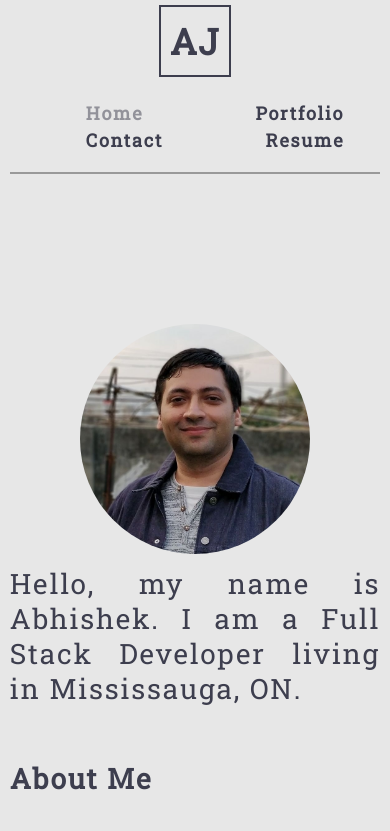
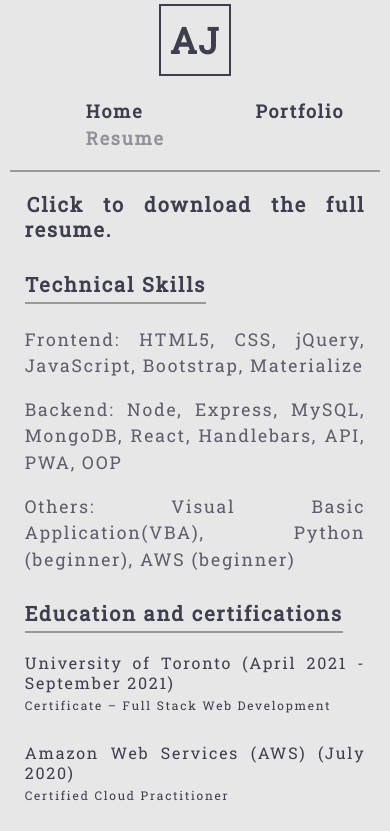
Before and after one commit to jamwalab/abhishek, a React (Create React App) app: page /resume in a window 390 px wide. Shown: the top 831 px of the page. Built offline with nearby package versions, Linux system fonts and the light colour scheme.

Commit message:
React router links added

```diff
--- a/package.json
+++ b/package.json
@@ -9,6 +9,7 @@
     "@testing-library/user-event": "^12.8.3",
     "react": "^17.0.2",
     "react-dom": "^17.0.2",
+    "react-router-dom": "^5.3.0",
     "react-scripts": "4.0.3",
     "web-vitals": "^1.1.2"
   },
--- a/src/App.js
+++ b/src/App.js
@@ -1,11 +1,14 @@
 import React, { useState } from 'react';
 import './App.css';
-import Home from './components/Home';
+import { BrowserRouter as Router, Route, Switch } from 'react-router-dom';
+
 import Nav from './components/Nav';
 import Contact from './components/Contact';
-import Resume from './components/Resume';
-import Portfolio from './components/Portfolio';
 import Footer from './components/Footer';
+
+import Home from './pages/Home';
+import Portfolio from './pages/Portfolio';
+import Resume from './pages/Resume';
 
 function App() {
   const [menuElements] = useState([
@@ -15,21 +18,23 @@ function App() {
   const [pageSelected, setPageSelected] = useState(menuElements[0]);
 
   return (
+    <Router>
       <div>
         <Nav
           pageSelected={pageSelected}
           setPageSelected={setPageSelected}
         ></Nav>
         <main>
-      {
-      pageSelected === menuElements[0] ? <Home></Home>
-        : pageSelected === menuElements[1] ? <Portfolio></Portfolio>
-        : pageSelected === menuElements[2] ? <Contact></Contact>
-        : <Resume></Resume>
-      }
+          <Switch>
+            <Route exact path="/" component={Home} />
+            <Route exact path="/portfolio" component={Portfolio} />
+            <Route exact path="/resume" component={Resume} />
+          </Switch>
         </main>
         <Footer></Footer>
       </div>
+    </Router>
+
   );
 }
 
--- a/src/components/Nav/index.js
+++ b/src/components/Nav/index.js
@@ -1,40 +1,20 @@
-import React, { useEffect } from 'react';
+import React from 'react';
+import { Link, NavLink } from 'react-router-dom';
 
-const Nav = function(props) {
-
-  //Props to track current page selected and function to set new page
-  const {
-    pageSelected,
-    setPageSelected
-  } = props;
-
-  //useEffect to change page title based on page selected.
-  useEffect(() => {
-    document.title = `Abhishek- ${pageSelected}`;
-  });
-
+const Nav = function() {
   //return header html with navbar
   return(
     <header className="flex-row space-between px-2 bottom-margin">
-      <h1 className="webTitle">
-        <a href='/abhishek' className='px-1 py-1'>AJ</a>
-        <p></p>
-      </h1>
+      <Link to="/" className="webTitle">
+        <p className='px-1 py-1 textLogo'>AJ</p>
+        <p className="titleSquare"></p>
+      </Link>
 
       <nav>
         <ul className="flex-row">
-          <li>
-            <a href='#home' className={`mx-2 ${pageSelected === `Home` && `navActive`}`} onClick={() => setPageSelected("Home")}>Home</a>
-          </li>
-          <li>
-            <a href='#portfolio' className={`mx-2 ${pageSelected === `Portfolio` && `navActive`}`} onClick={() => setPageSelected("Portfolio")}>Portfolio</a>
-          </li>
-          <li>
-            <a href='#contact' className={`mx-2 ${pageSelected === `Contact` && `navActive`}`} onClick={() => setPageSelected("Contact")}>Contact</a>
-          </li>
-          <li>
-            <a href='#resume' className={`mx-2 ${pageSelected === `Resume` && `navActive`}`} onClick={() => setPageSelected("Resume")}>Resume</a>
-          </li>
+          <li><NavLink exact to="/" className={`mx-2`} activeClassName="navActive">Home</NavLink></li>
+          <li><NavLink to="/portfolio" className={`mx-2`} activeClassName="navActive">Portfolio</NavLink></li>
+          <li><NavLink to="/resume" className={`mx-2`} activeClassName="navActive">Resume</NavLink></li>
         </ul>
       </nav>
     </header>
--- a/src/components/Projects/index.js
+++ b/src/components/Projects/index.js
@@ -18,7 +18,7 @@ function Projects({allProjects}) {
             </p>
           </div>
 
-          <p>{project.description}</p>
+          <p className="projectDesc">{project.description}</p>
           <a className="img-preview" href={project.link} target="_blank" rel="noreferrer">
             <img
               src={require(`../../assets/images/${project.image}`).default}
--- a/src/index.css
+++ b/src/index.css
@@ -2,8 +2,7 @@
 
 main {
 	margin: 0 auto;
-  padding: 30px 30px;
-  padding-bottom: 120px;
+  padding: 30px 30px 120px 30px;
 }
 :root {
   --primary: #8c54ff;
@@ -260,14 +259,16 @@ a {
   display: grid;
 }
 
-.webTitle a {
+.textLogo {
   z-index: 99;
   grid-row: 1;
   grid-column: 1;
   margin: 3px;
+  font-size: 36px;
+  font-weight: 900;
 }
 
-.webTitle p {
+.titleSquare {
   border: solid 2px var( --pText-color);
   margin: 0;
   height: 72px;
@@ -276,9 +277,10 @@ a {
   grid-column: 1;
 }
 
-.webTitle:hover p {
+.webTitle:hover .titleSquare {
   transform: rotateZ(90deg);
   transition: .3s all;
+  cursor: pointer;
 }
 
 /*Navigation bar*/
@@ -374,6 +376,7 @@ nav a:hover {
 
 .projectTitle {
   display: flex;
+  flex-wrap: wrap;
   align-content: center;
   align-items: center;
 }
@@ -478,6 +481,10 @@ footer {
   h6 {
     font-size: 0.75rem;
   }
+
+  main {
+    padding: 20px 15px 120px 15px;
+  }
 }
 
 @media screen and (max-width: 768px) {
@@ -498,17 +505,25 @@ footer {
   }
 
   main {
-    padding: 120px 15px;
+    padding: 0 15px 120px 15px;
   }
 
   input, textarea, form {
     width: 100%;
     margin: 0;
   }
+
+  .projectDesc {
+    display: none;
+  }
 }
 
 @media screen and (max-width: 575px) {
   main {
-    padding: 120px 0;
+    padding: 0 15px 120px 15px;
+  }
+
+  .projectTitle p {
+    margin-left: 10px;
   }
 }
--- a/src/components/Home/index.js
+++ b/src/pages/Home.js
@@ -1,5 +1,5 @@
 import React from 'react';
-import profPic from '../../assets/images/prof-pic.jpg'
+import profPic from '../assets/images/prof-pic.jpg'
 
 //Home Page HTML with About Me section
 const Home = function() {
--- a/src/components/Portfolio/index.js
+++ b/src/pages/Portfolio.js
@@ -1,5 +1,5 @@
 import React from 'react';
-import Projects from '../Projects'
+import Projects from '../components/Projects'
 
 function Portfolio() {
   //List of projects to be displayed
--- a/src/components/Resume/index.js
+++ b/src/pages/Resume.js
@@ -5,7 +5,7 @@ function Resume() {
   return(
     <section>
       <article  className="title-spaceSetter">
-        <h4><a href={require(`../../assets/files/AbhishekResume.pdf`).default} className="downloadResume" download>Click to download the full resume.</a></h4>
+        <h4><a href={require(`../assets/files/AbhishekResume.pdf`).default} className="downloadResume" download>Click to download the full resume.</a></h4>
       </article>
       <article className="skills">
         <h4 className="title-spaceSetter bottomBorder-underline">Technical Skills</h4>
```
Also changed, not shown: 1 other file (tests, documents, lock files or other folders). Lines whose indentation alone changed are shown as unchanged.
